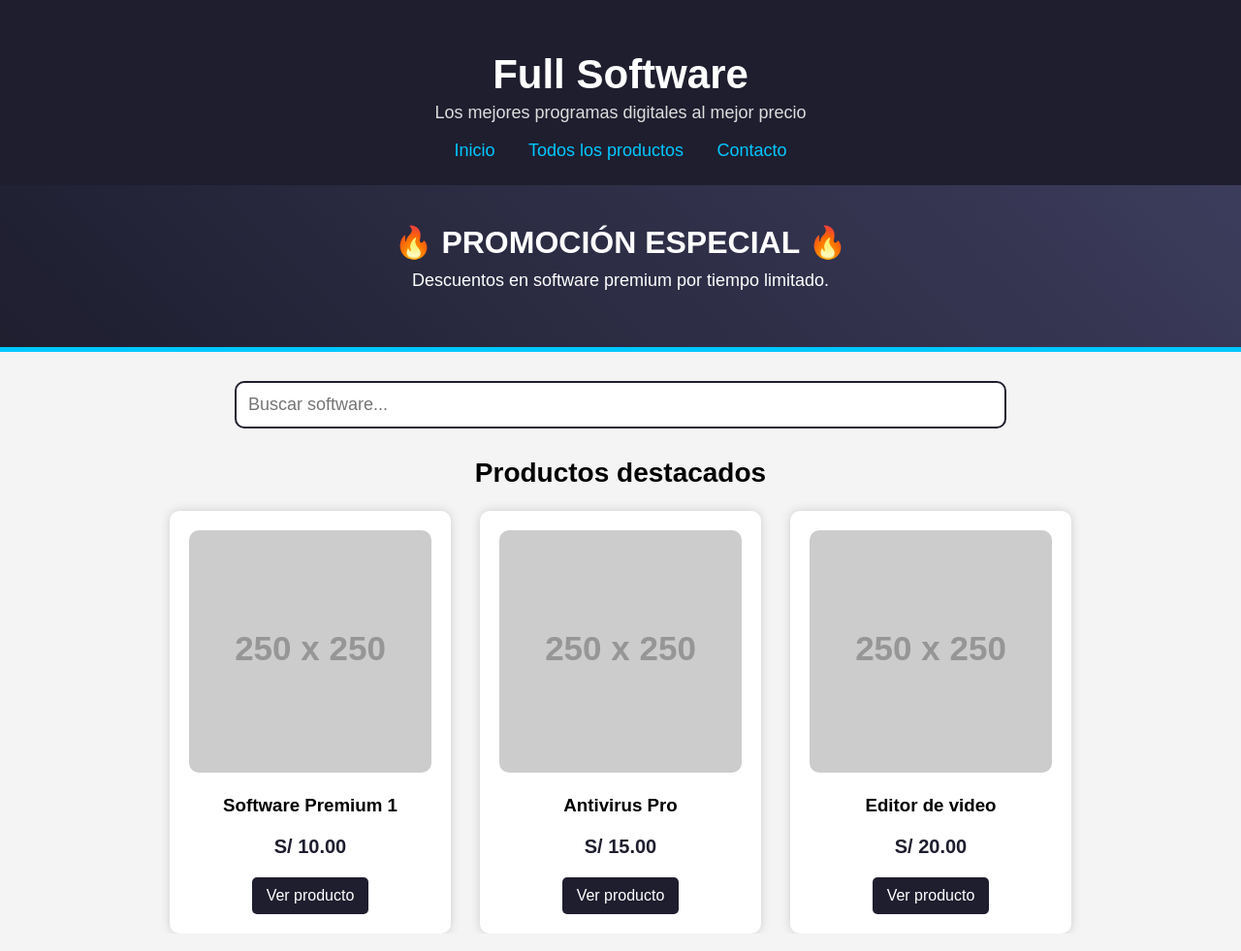
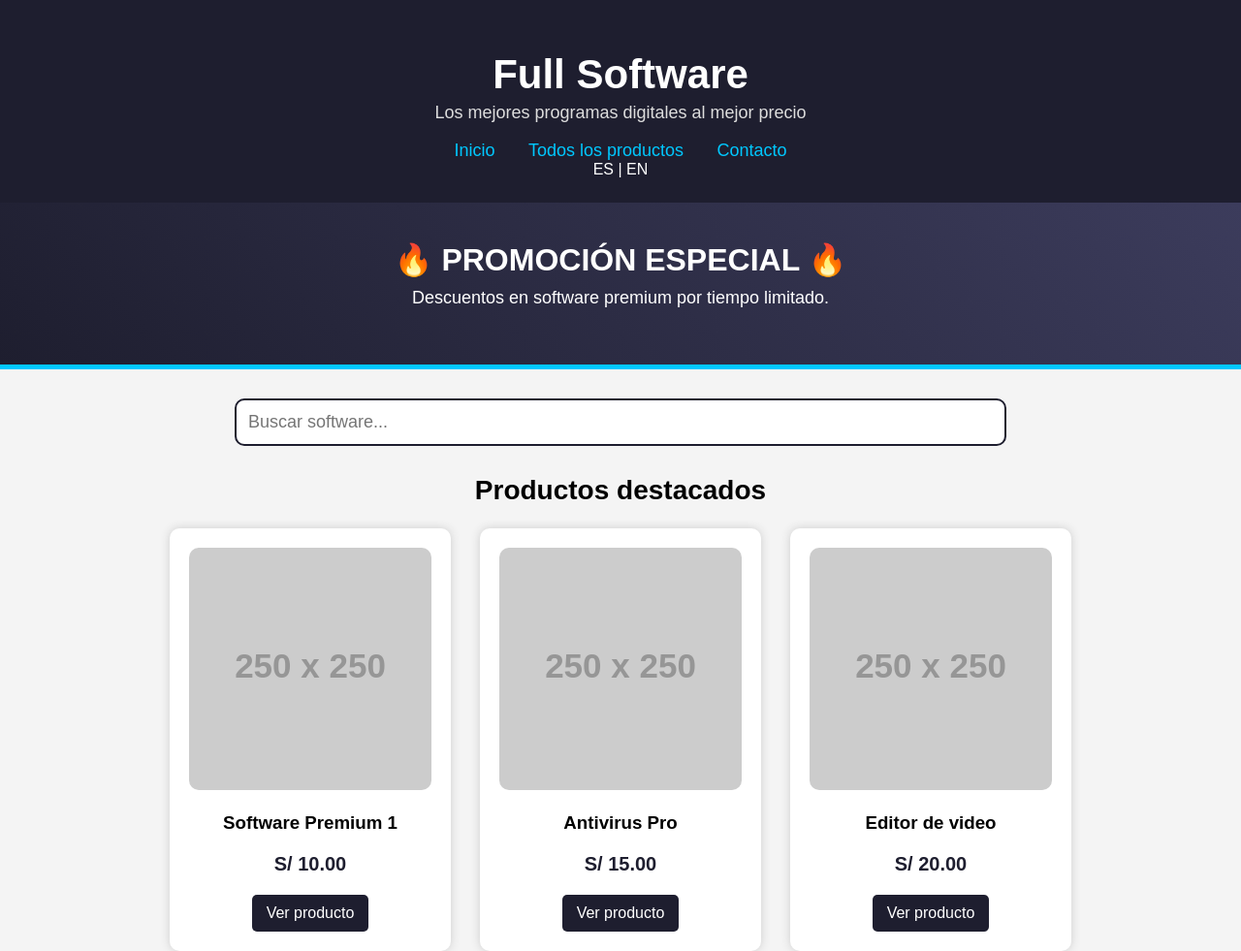
Before and after one commit to JoseCaseres/Tienda, a plain HTML site: page index.html in a window 1280 px wide. Shown: the whole page at 97% size. Drawn offline with Linux system fonts and the light colour scheme; placeholder pictures from the web are drawn by us.

Commit message:
Implement language selector and dynamic text update
Added language selector and functionality to change text based on selected language.

```diff
--- a/index.html
+++ b/index.html
@@ -16,12 +16,17 @@
         <a href="productos.html">Todos los productos</a>
         <a href="contacto.html">Contacto</a>
     </nav>
+
+    <div class="selector-idioma">
+    <span onclick="cambiarIdioma('es')">ES</span> |
+    <span onclick="cambiarIdioma('en')">EN</span>
+</div>
 </header>
 
 <!-- Banner -->
 <section class="banner">
-    <h2>🔥 PROMOCIÓN ESPECIAL 🔥</h2>
-    <p>Descuentos en software premium por tiempo limitado.</p>
+    <h2 data-text="banner_titulo">🔥 PROMOCIÓN ESPECIAL 🔥</h2>
+    <p data-text="banner_texto">Descuentos en software premium por tiempo limitado.</p>
 </section>
 
 <!-- Buscador -->
@@ -30,7 +35,7 @@
 </div>
 
 <!-- Productos destacados -->
-<h2 class="titulo-productos">Productos destacados</h2>
+<h2 class="titulo-productos" data-text="productos_destacados">Productos destacados</h2>
 
 <div class="productos">
 
@@ -56,6 +61,18 @@
     </div>
 
 </div>
+<script>
+function cambiarIdioma(idioma) {
+    fetch('idiomas.json')
+        .then(response => response.json())
+        .then(data => {
+            document.querySelectorAll("[data-text]").forEach(function(elemento) {
+                let clave = elemento.getAttribute("data-text");
+                elemento.textContent = data[idioma][clave];
+            });
+        });
+}
+</script>
 
 </body>
 </html>
```
